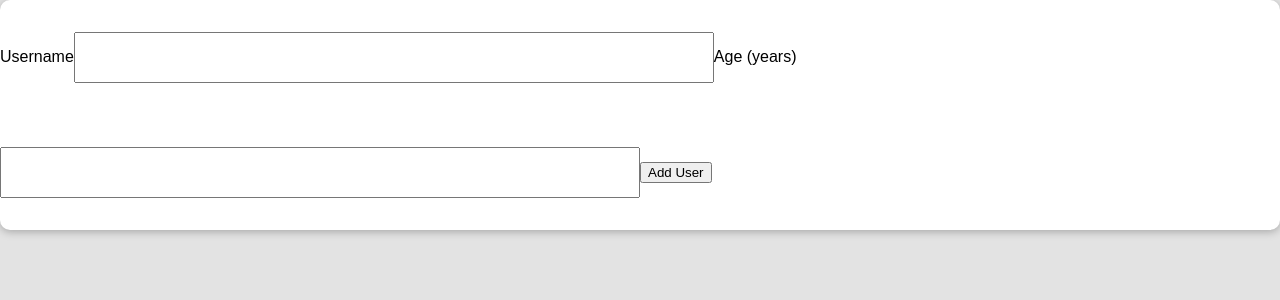
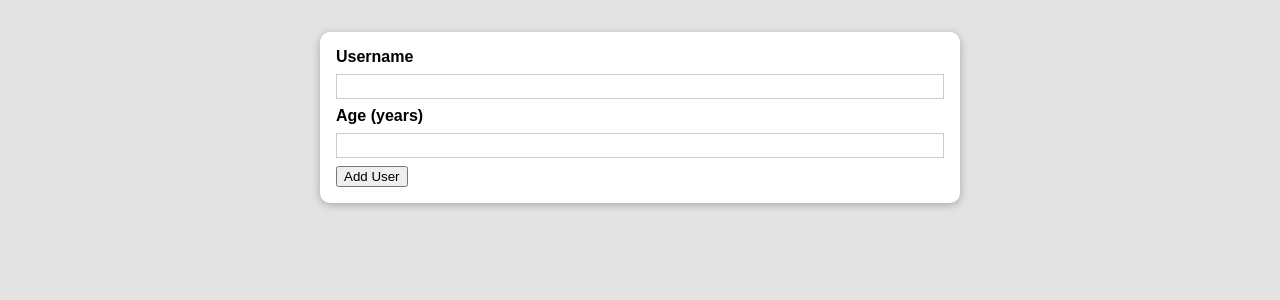
Before and after one commit to Practice-SpencerTower/user-input, a React (Create React App) app: page / in a window 1280 px wide. Shown: the top 300 px of the page. Built offline with nearby package versions, Linux system fonts and the light colour scheme.

Commit message:
adds Button module and css styling

```diff
--- a/src/components/UI/Card.js
+++ b/src/components/UI/Card.js
@@ -3,7 +3,7 @@ import classes from './Card.module.css';
 
 const Card = props => {
     return (
-        <div className={classes.card}>
+        <div className={`${classes.card} ${props.className}`}>
             {props.children}
         </div>
     )
--- a/src/components/Users/AddUser.js
+++ b/src/components/Users/AddUser.js
@@ -8,12 +8,12 @@ const AddUser = props => {
     };
 
     return (
-    <Card>
+    <Card className={classes.input}>
     <form onSubmit={addUserHandler}>
         <label htmlFor="username">Username</label>
-        <input id="username" type="text" className={classes.input}/>
+        <input id="username" type="text"/>
         <label htmlFor="age">Age (years)</label>
-        <input id="age" type="number" className={classes.input}/>
+        <input id="age" type="number"/>
         <button type="submit">Add User</button>
     </form>
     </Card>
```
Also changed, not shown: src/components/UI/Button.js (added, +16 -0 lines), src/components/UI/Button.module.css (added, +18 -0 lines).
